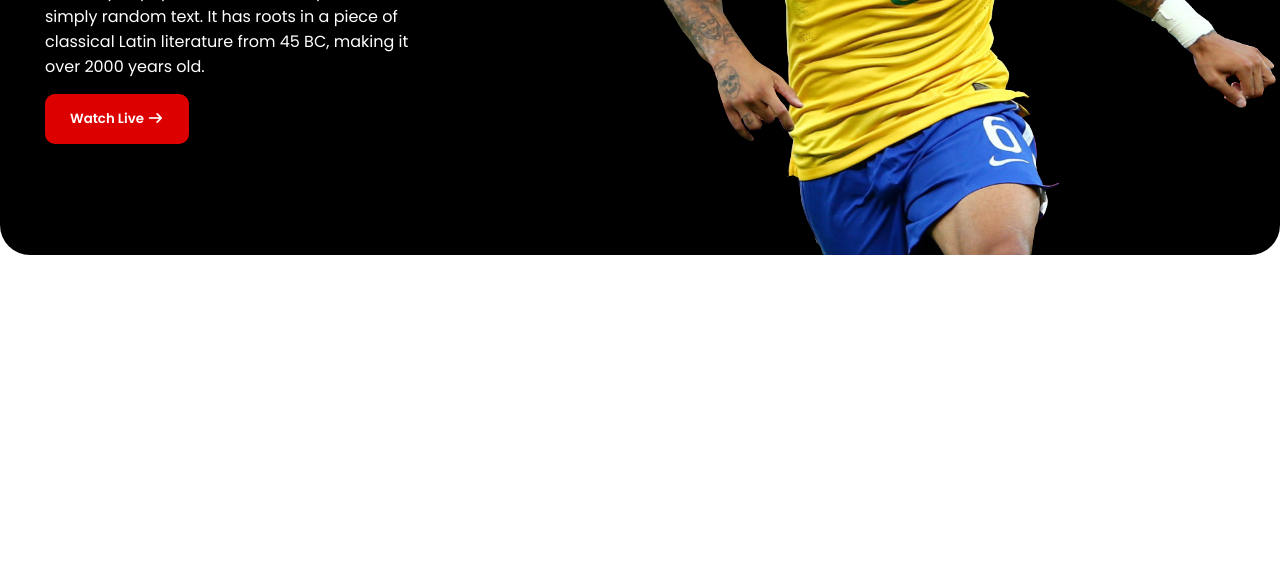
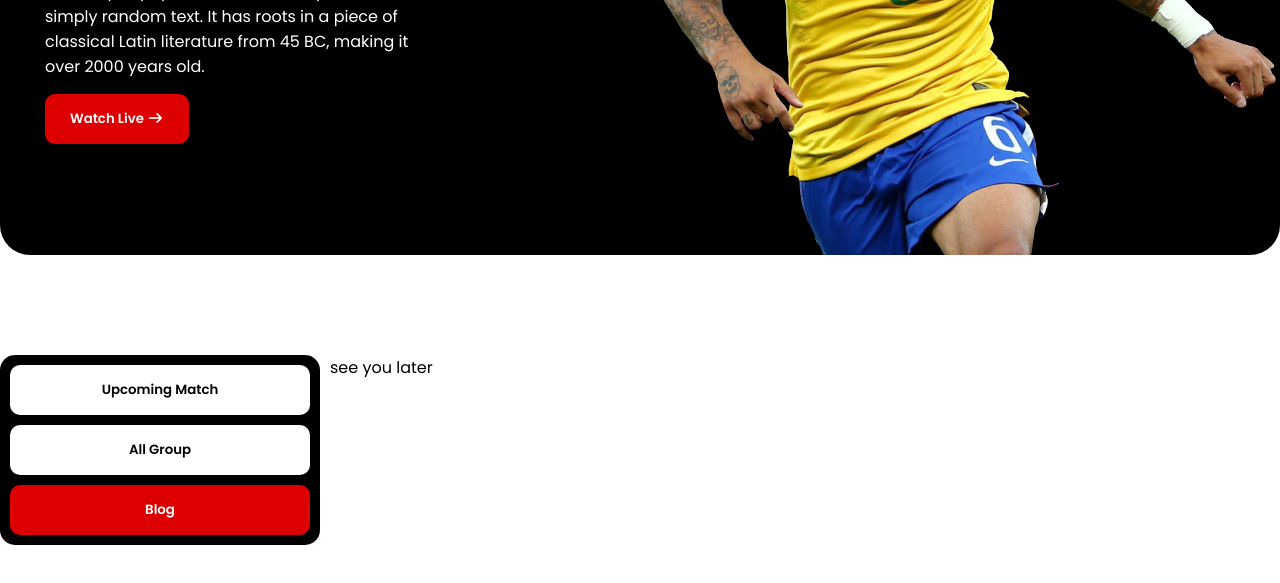
Before and after one commit to razibislam28/world-cup, a plain HTML site: page index.html in a window 1280 px wide. Shown: the part 407-990 px from the top of the page. Before the commit the page ends 800 px from the top, so only its background shows below. Drawn offline with Linux system fonts and the light colour scheme.

Commit message:
added the upcoming left

```diff
--- a/index.html
+++ b/index.html
@@ -32,5 +32,19 @@
         </div>
       </section>
     </header>
+    <main>
+        <!-- Upcoming  matches -->
+         <section class="upcoming-matches container">
+            <div class="upcoming-matches-left">
+                <button class="btn">Upcoming Match</button>
+                <button class="btn">All Group</button>
+                <button class="btn">Blog</button>
+            </div>
+            <div class="upcoming-matches-right">
+                see you later
+
+            </div>
+         </section>
+    </main>
   </body>
 </html>
--- a/styles/style.css
+++ b/styles/style.css
@@ -46,3 +46,28 @@
     font-weight: 600;
     border: none;
 }
+/* upcmming matches */
+.upcoming-matches{
+    display: flex;
+    padding: 50px 0;
+    gap: 10px;
+}
+.upcoming-matches-left{
+    background-color: black;
+    display: flex;
+    flex-direction: column;
+    gap: 10px;
+    border-radius: 15px;
+    padding: 10px;
+    width: 25%;
+}
+.upcoming-matches-left .btn:nth-child(1),
+.upcoming-matches-left .btn:nth-child(2){
+    background-color: white;
+    color: black;
+
+}
+.upcoming-matches-right{
+background-color: ;
+flex: 1;
+}
```
